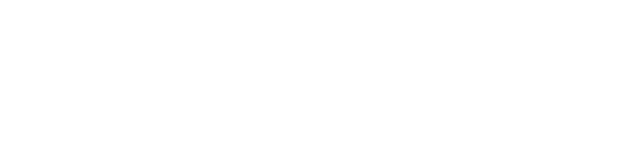
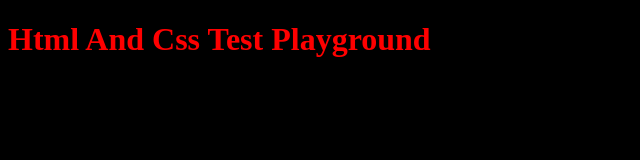
Before and after one commit to Aerolixdev/Test123, a plain HTML site: page index.html in a window 1280 px wide. Shown: the whole page, without its empty margins (0-640 px from the left). Drawn offline with Linux system fonts and the light colour scheme.

Commit message:
added code

```diff
--- a/index.html
+++ b/index.html
@@ -1,4 +1,16 @@
 <!DOCTYPE html>
-<script>
-    alert("hello")
-</script>
+<html>
+
+
+<head>
+    <title>Test Code</title>
+    <style>
+        body {background-color: black;}
+        h1   {color: red;}
+        p    {color: white;}
+        </style>
+</head>
+<body>
+<h1>Html And Css Test Playground</h1>
+</body>
+</html>
```
